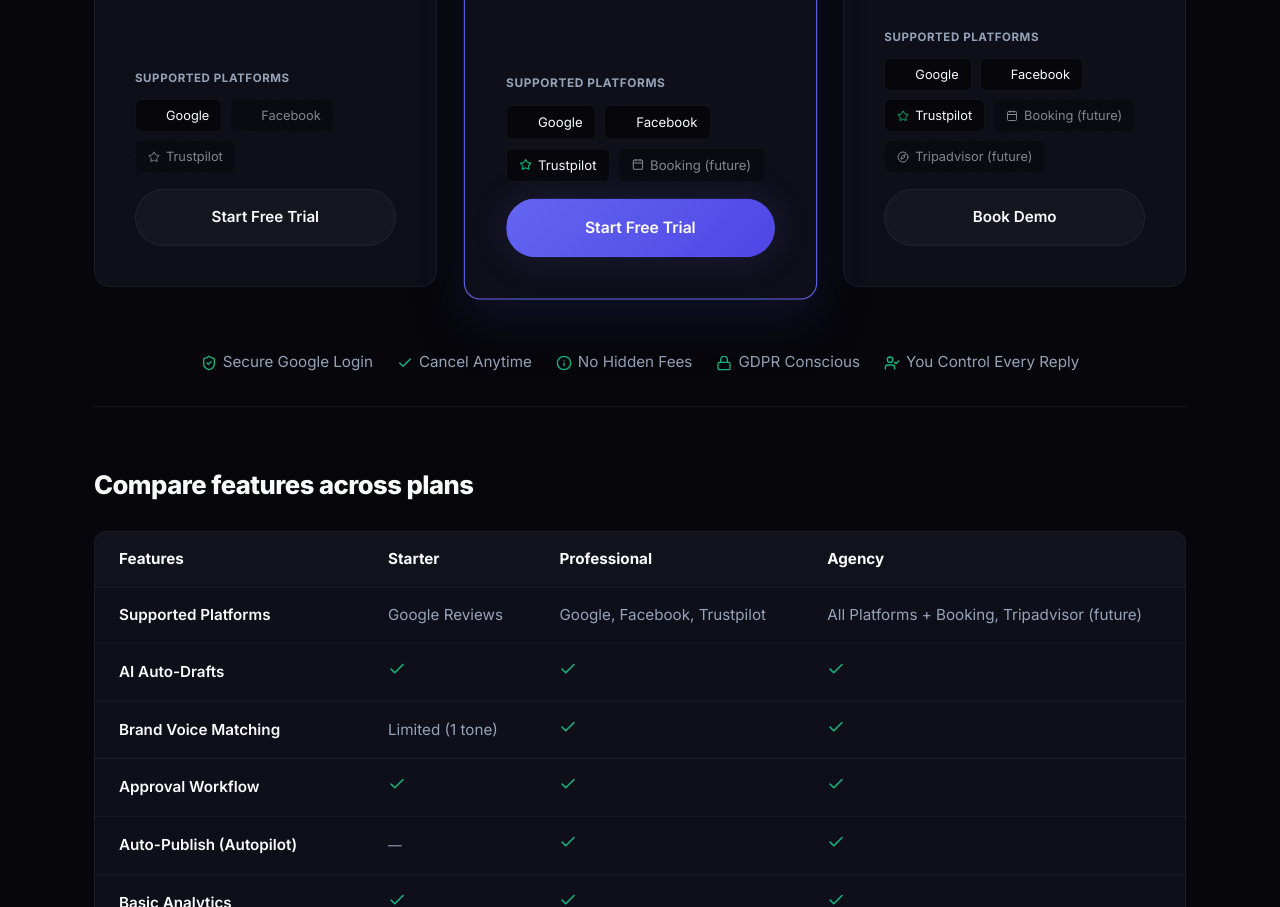
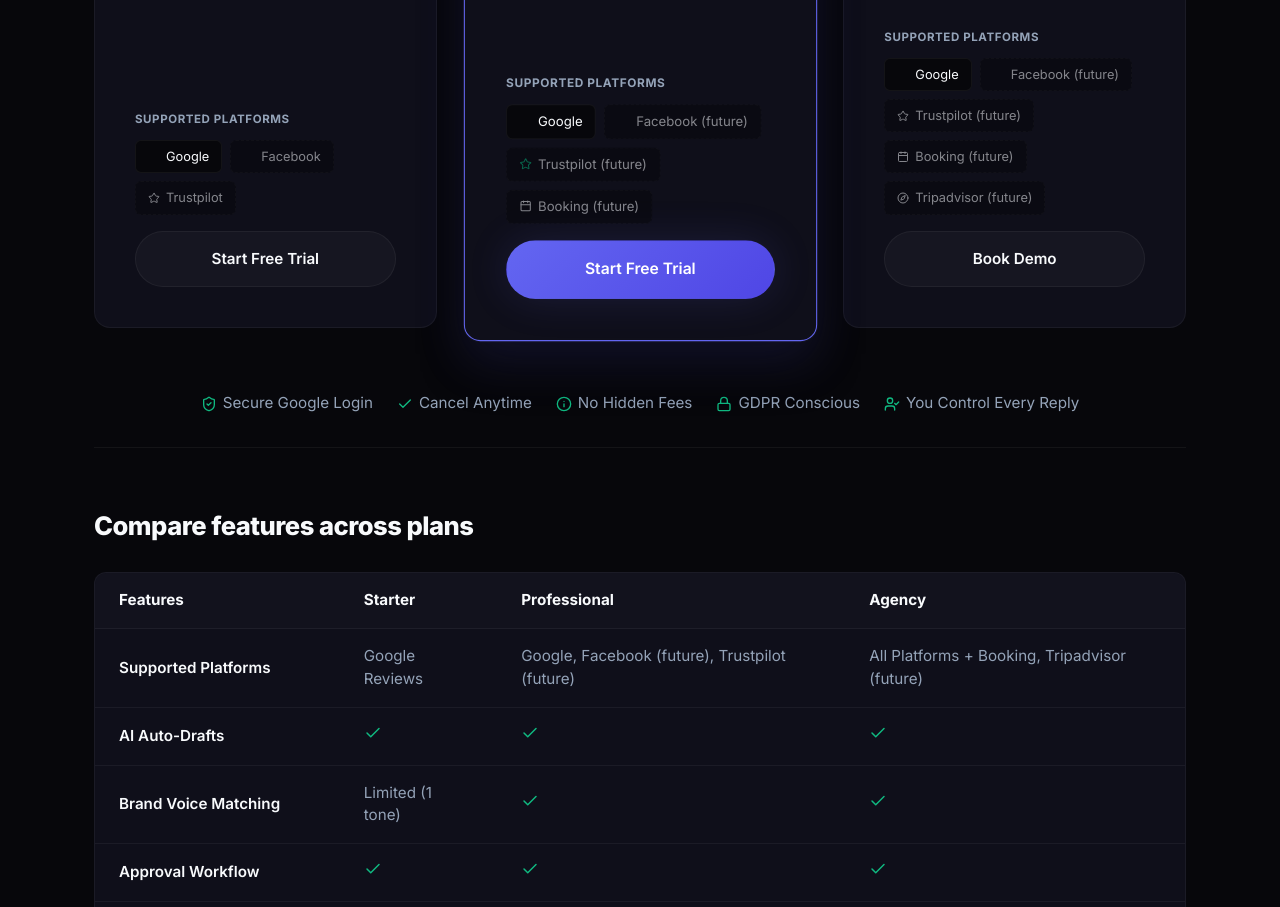
Before and after one commit to noutpelgrim/replyvera-landing, a plain HTML site: page index.html in a window 1280 px wide. Shown: the part 8206-9113 px from the top of the page. Drawn offline with nearby package versions, Linux system fonts and the light colour scheme.

Commit message:
chore: label Facebook and Trustpilot as (future) on cards and comparison grid

```diff
--- a/index.html
+++ b/index.html
@@ -538,8 +538,8 @@
                             <span style="font-size:0.72rem; font-weight:700; color:var(--text-secondary-current); text-transform:uppercase; letter-spacing:0.05em; display:block; margin-bottom:8px;">Supported Platforms</span>
                             <div class="platform-pill-list">
                                 <div class="platform-pill"><i data-lucide="google" style="width:12px; height:12px; color:#DB4437;"></i> Google</div>
-                                <div class="platform-pill"><i data-lucide="facebook" style="width:12px; height:12px; color:#1877F2;"></i> Facebook</div>
-                                <div class="platform-pill"><i data-lucide="star" style="width:12px; height:12px; color:#00B67A;"></i> Trustpilot</div>
+                                <div class="platform-pill coming-soon"><i data-lucide="facebook" style="width:12px; height:12px; color:#1877F2;"></i> Facebook (future)</div>
+                                <div class="platform-pill coming-soon"><i data-lucide="star" style="width:12px; height:12px; color:#00B67A;"></i> Trustpilot (future)</div>
                                 <div class="platform-pill coming-soon"><i data-lucide="calendar" style="width:12px; height:12px;"></i> Booking (future)</div>
                             </div>
                         </div>
@@ -576,8 +576,8 @@
                             <span style="font-size:0.72rem; font-weight:700; color:var(--text-secondary-current); text-transform:uppercase; letter-spacing:0.05em; display:block; margin-bottom:8px;">Supported Platforms</span>
                             <div class="platform-pill-list">
                                 <div class="platform-pill"><i data-lucide="google" style="width:12px; height:12px; color:#DB4437;"></i> Google</div>
-                                <div class="platform-pill"><i data-lucide="facebook" style="width:12px; height:12px; color:#1877F2;"></i> Facebook</div>
-                                <div class="platform-pill"><i data-lucide="star" style="width:12px; height:12px; color:#00B67A;"></i> Trustpilot</div>
+                                <div class="platform-pill coming-soon"><i data-lucide="facebook" style="width:12px; height:12px;"></i> Facebook (future)</div>
+                                <div class="platform-pill coming-soon"><i data-lucide="star" style="width:12px; height:12px;"></i> Trustpilot (future)</div>
                                 <div class="platform-pill coming-soon"><i data-lucide="calendar" style="width:12px; height:12px;"></i> Booking (future)</div>
                                 <div class="platform-pill coming-soon"><i data-lucide="compass" style="width:12px; height:12px;"></i> Tripadvisor (future)</div>
                             </div>
@@ -615,7 +615,7 @@
                         <tr style="border-bottom: 1px solid var(--border-current);">
                             <td style="padding: 16px 24px; font-weight: 600;">Supported Platforms</td>
                             <td style="padding: 16px 24px; color:var(--text-secondary-current);">Google Reviews</td>
-                            <td style="padding: 16px 24px; color:var(--text-secondary-current);">Google, Facebook, Trustpilot</td>
+                            <td style="padding: 16px 24px; color:var(--text-secondary-current);">Google, Facebook (future), Trustpilot (future)</td>
                             <td style="padding: 16px 24px; color:var(--text-secondary-current);">All Platforms + Booking, Tripadvisor (future)</td>
                         </tr>
                         <tr style="border-bottom: 1px solid var(--border-current);">
```
